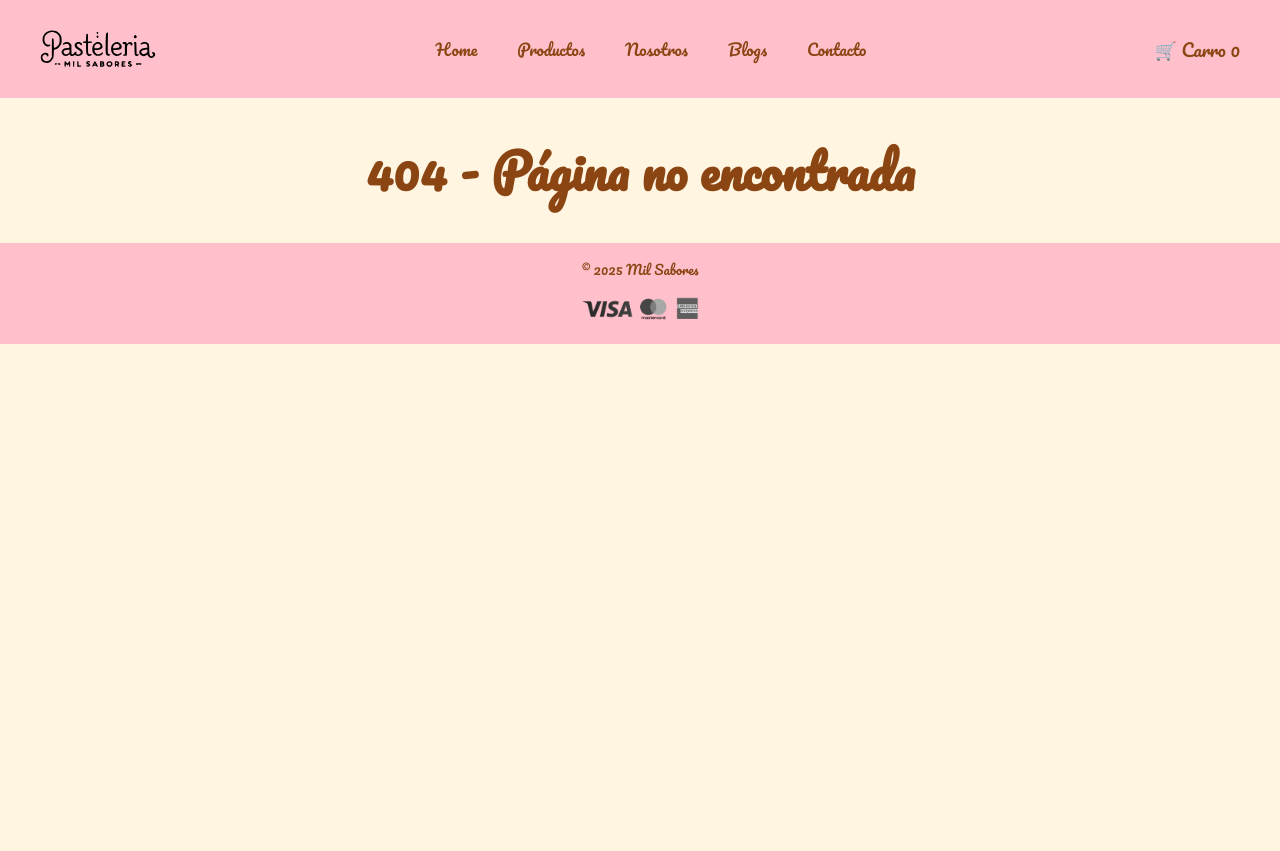
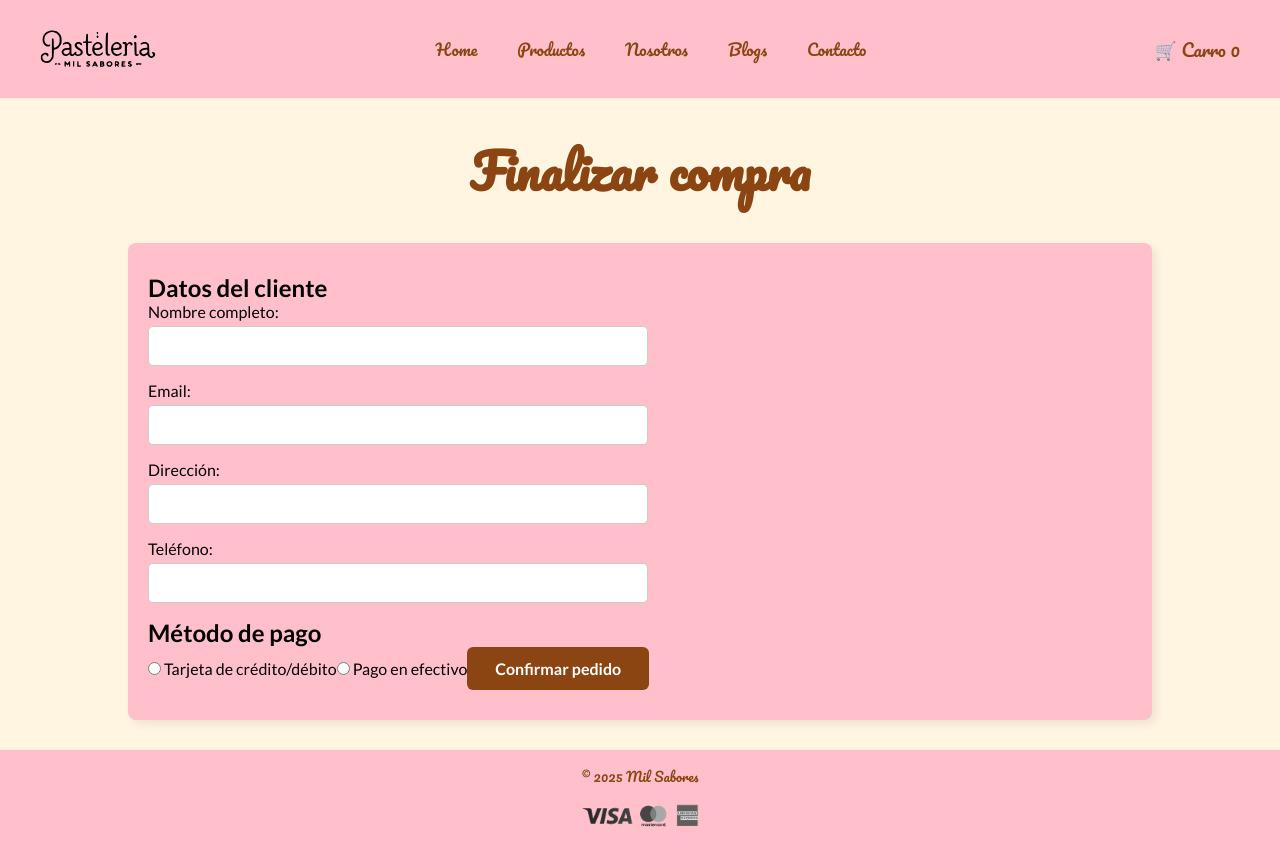
Before and after one commit to j-galvez/pasteleria-react, a React (Create React App) app: page /pago in a window 1280 px wide. Before the commit this address had no page. Before the commit the page ends 800 px from the top, so only its background shows below. Built offline with nearby package versions, Linux system fonts and the light colour scheme.

Commit message:
se migra pagina pago

```diff
--- a/src/App.js
+++ b/src/App.js
@@ -14,6 +14,7 @@ import Contacto from './pages/Contacto';
 // import Postres from './pages/Postres';
 import Carrito from './pages/Carrito';
 import Nosotros from './pages/Nosotros';
+import Pago from './pages/Pago';
 
 function App() {
   return (
@@ -28,6 +29,7 @@ function App() {
         <Route path="/postres" element={<Postres />} />
         */}
         <Route path="/carrito" element={<Carrito />} />
+        <Route path="/pago" element={<Pago />} />
         <Route path="/nosotros" element={<Nosotros />} />
         <Route path="/blogs" element={<Blogs />} />
         <Route path="/blog1" element={<Blog1 />} />
--- a/src/pages/Carrito.jsx
+++ b/src/pages/Carrito.jsx
@@ -6,7 +6,7 @@ export default function Carrito() {
             <div id="carrito-contenido"></div>
             <div id="carrito-resumen"></div>
             <div style={{ textAlign: "right", marginTop: "20px" }}>
-                <a href="pago.html" className="btn-pagar">Ir a pagar</a>
+                <a href="pago" className="btn-pagar">Ir a pagar</a>
             </div>
         </div>
     </main>
--- a/src/pages/Pago.jsx
+++ b/src/pages/Pago.jsx
@@ -0,0 +1,36 @@
+export default function Pago(){
+    return(
+
+        <main>
+        <h1>Finalizar compra</h1>
+        <div className="carrito-box">
+            <form id="form-pago">
+                <h2>Datos del cliente</h2>
+                <label>Nombre completo:<br/>
+                    <input type="text" name="nombre" required/>
+                </label>
+                <label>Email:<br/>
+                    <input type="email" name="email" required/>
+                </label>
+                <label>Dirección:<br/>
+                    <input type="text" name="direccion" required/>
+                </label>
+                <label>Teléfono:<br/>
+                    <input type="tel" name="telefono" required/>
+                </label>
+
+                <h2>Método de pago</h2>
+                <label>
+                    <input type="radio" name="metodo" value="tarjeta" required/> Tarjeta de crédito/débito
+                </label>
+                <label>
+                    <input type="radio" name="metodo" value="efectivo" required/> Pago en efectivo
+                </label>
+                <button type="submit" class="btn-pagar" style={{marginTtop:'20px'}}>Confirmar pedido</button>
+            </form>
+            <div id="resumen-pedido" style={{marginTtop:'30px'}}></div>
+        </div>
+    </main>
+
+    );
+}
```
